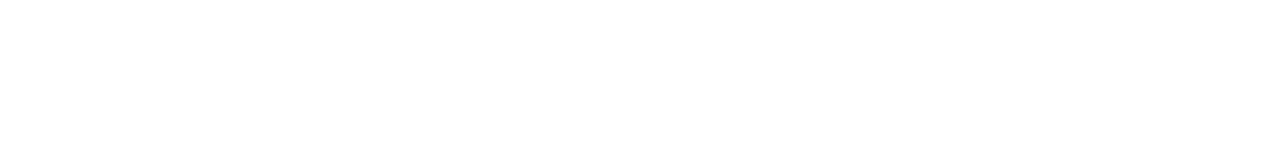
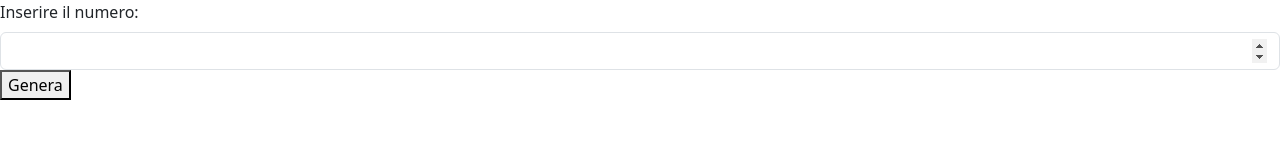
Before and after one commit to NicoloFaccio/js-jsnacks-blocco-1, a plain HTML site: page Blocco 1 - snake 6/index.html in a window 1280 px wide. Drawn offline with nearby package versions, Linux system fonts and the light colour scheme.

Commit message:
working on the number

```diff
--- a/Blocco 1 - snake 6/index.html
+++ b/Blocco 1 - snake 6/index.html
@@ -12,6 +12,12 @@
 <body>
     <main>
         <div>
+            <label for="numberRandom" class="form-label">Inserire il numero:</label>
+            <input type="number" class="form-control" id="numberRandom" name="numerorandomico">
+            <button id="btn-submit">Genera</button>
+        </div>
+
+        <div id="result">
 
         </div>
     </main>
```
